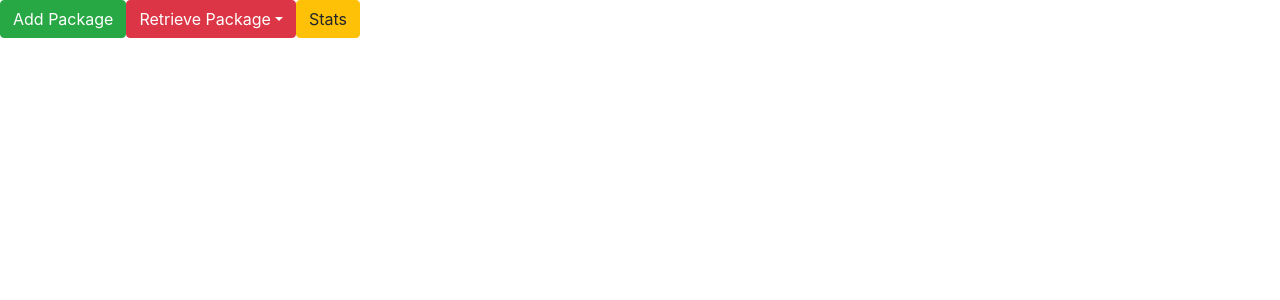
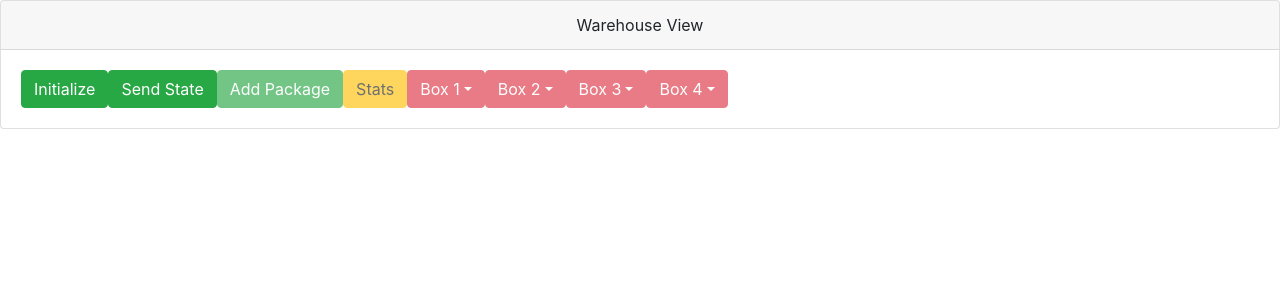
Before and after one commit to ColtonOsterlund/Capstone_ReactFrontEnd, a React (Create React App) app: page / in a window 1280 px wide. Shown: the top 300 px of the page. Built offline with nearby package versions, Linux system fonts and the light colour scheme.

Commit message:
Front end with working socket communications. Basic server logs packages.

```diff
--- a/public/index.html
+++ b/public/index.html
@@ -43,4 +43,5 @@
     -->
 </body>
 
+
 </html>
--- a/src/App.js
+++ b/src/App.js
@@ -5,41 +5,108 @@ import React, { useState } from "react";
 // let typeB_capacity = 5;
 // let typeC_capacity = 5;
 // let typeD_capacity = 5;
+function App() {
+
+  const [disable, setDisable] = React.useState(true);
   let counter = 0;
-const packageArr = new Array(20);
+  const boxCapacity = 5;
+  let packageArr = [];
+  //const [packageArr, setPackageArr] = useState([{ name: "", type: "", destinationBox: "" }]);
+
   var dBox1 = {
     name: "Box 1",
-  capacity: 5
+    capacity: boxCapacity
   };
+  let dBox1_Arr = [];
+
   var dBox2 = {
     name: "Box 2",
-  capacity: 5
+    capacity: boxCapacity
   };
+  let dBox2_Arr = [];
+
   var dBox3 = {
     name: "Box 3",
-  capacity: 5
+    capacity: boxCapacity
   };
+  let dBox3_Arr = [];
+
   var dBox4 = {
     name: "Box 4",
-  capacity: 5
+    capacity: boxCapacity
   };
+  let dBox4_Arr = [];
+
 
   const destinationBoxes = [dBox1, dBox2, dBox3, dBox4];
 
-// const packageTypeAArr = new Array(5);
-// const packageTypeBArr = new Array(5);
-// const packageTypeCArr = new Array(5);
-// const packageTypeDArr = new Array(5);
+  function addPackage() {
+    if (counter == 20) {
+      alert('All destination boxes are full!');
+    }
 
-function addPackage() {
+    else {
       let packageName = window.prompt('Enter your package name:');
       let packageType = window.prompt('Enter your package type:');
 
+      // if (typeA_capacity < 0 && typeB_capacity > 0 && typeC_capacity > 0 && typeD_capacity > 0) {
 
+      if (packageName != null && packageType != null && packageName != '' && packageType != '') {
         let random = Math.floor(Math.random() * destinationBoxes.length);
-  destinationBoxes[random].capacity--;
-  alert('Sorting into box: ' + destinationBoxes[random].name + ', capacity: ' + destinationBoxes[random].capacity)
-  // if (typeA_capacity < 0 && typeB_capacity > 0 && typeC_capacity > 0 && typeD_capacity > 0) {
+        alert('Sorting into ' + destinationBoxes[random].name + ', current capacity: ' + --destinationBoxes[random].capacity);
+        //  destinationBoxes[random].capacity--;
+
+        var newPackage = {
+          name: packageName,
+          type: packageType,
+          destinationBox: destinationBoxes[random]
+        };
+      }
+
+      // if (newPackage.destinationBox.capacity == 0) {
+      //   alert('Capacity limit reached on ' + newPackage.destinationBox.name);
+      //   // Need to do something here to prevent box from being added to
+      // }
+    }
+    counter++;
+    packageArr.push(newPackage);
+
+
+    // if (newPackage.destinationBox == dBox1) {
+    //   dBox1_Arr.push(newPackage);
+    // }
+
+    // else if (newPackage.destinationBox == dBox2) {
+    //   dBox2_Arr.push(newPackage);
+    // }
+
+    // else if (newPackage.destinationBox == dBox3) {
+    //   dBox3_Arr.push(newPackage);
+    // }
+
+    // else if (newPackage.destinationBox == dBox4) {
+    //   dBox4_Arr.push(newPackage);
+    // }
+    // Ask C++ side for input conveyor status
+  }
+
+  function sendPackage() {
+    let packageName = window.prompt('Enter your package name:');
+    let packageType = window.prompt('Enter your package type:');
+    let random = Math.floor(Math.random() * destinationBoxes.length);
+    if (packageName != null && packageType != null && packageName != '' && packageType != '') {
+      alert('Sorting into ' + destinationBoxes[random].name + ', current capacity: ' + --destinationBoxes[random].capacity);
+
+    }
+    const socket = new WebSocket('ws://localhost:8080');
+    socket.addEventListener('open', () => {
+      socket.send(
+        JSON.stringify({
+          name: packageName,
+          type: packageType,
+          destinationBox: destinationBoxes[random]
+        }));
+    });
 
     var newPackage = {
       name: packageName,
@@ -47,116 +114,204 @@ function addPackage() {
       destinationBox: destinationBoxes[random]
     };
 
-  if (newPackage.destinationBox.capacity == 0) {
-    alert('Capacity limit reached on ' + newPackage.destinationBox.name);
-    // Need to do something here to prevent box from being added to
+    counter++;
+    packageArr.push(newPackage);
+
+    socket.onclose = function (event) {
+      if (event.wasClean) {
+        alert('[close] Connection closed cleanly');
+      } else {
+        // e.g. server process killed or network down
+        // event.code is usually 1006 in this case
+        alert('[close] Connection died');
       }
+    };
 
-  counter++;
-  packageArr[counter] = newPackage;
+  }
+  function getPackageOne() {
 
+    let contents = "";
 
-  //   packageTypeAArr[typeA_capacity] = newPackage;
-  //   typeA_capacity--;
-  //   counter++;
-  // }
-
-  // else if (packageType == 'B') {
-  //   packageTypeBArr[typeB_capacity] = newPackage;
-  //   typeB_capacity--;
-  //   counter++;
-  // }
-
-  // else if (packageType == 'C') {
-  //   packageTypeCArr[typeC_capacity] = newPackage;
-  //   typeC_capacity--;
-  //   counter++;
-  // }
-
-  // else if (packageType == 'D') {
-  //   packageTypeDArr[typeD_capacity] = newPackage;
-  //   typeD_capacity--;
-  //   counter++;
-
-  // }
-  //}
-
-
-  // Ask C++ side for input conveyor status
-}
-
-function getPackageOne() {
     packageArr.forEach(function (elem) {
       if (elem.destinationBox.name == "Box 1") {
-      alert(elem.name + ', ' + elem.type);
+        contents += elem.name + ", " + elem.type + "\n";
       }
     });
+    alert(contents);
+    return contents;
+
   }
 
   function getPackageTwo() {
-  packageArr.forEach(function (elem) {
-    if (elem.destinationBox.name == "Box 2") {
-      alert(elem.name + ', ' + elem.type);
-    }
+    let contents = "";
+
+    dBox2_Arr.forEach(function (elem) {
+      contents += elem.name + ", " + elem.type + "\n";
     });
+    alert(contents);
   }
 
 
   function getPackageThree() {
-  packageArr.forEach(function (elem) {
-    if (elem.destinationBox.name == "Box 3") {
-      alert(elem.name + ', ' + elem.type);
-    }
+    let contents = "";
+
+    dBox3_Arr.forEach(function (elem) {
+      contents += elem.name + ", " + elem.type + "\n";
     });
+    alert(contents);
   }
 
 
   function getPackageFour() {
+    let contents = "";
+
+    dBox4_Arr.forEach(function (elem) {
+      contents += elem.name + ", " + elem.type + "\n";
+    });
+    alert(contents);
+  }
+
+  function getPackages(boxName) {
     packageArr.forEach(function (elem) {
-    if (elem.destinationBox.name == "Box 4") {
-      alert(elem.name + ', ' + elem.type);
+      if (elem.destinationBox.name == boxName) {
+        alert(elem.name)
       }
     });
   }
 
 
   function boxStats() {
-  // alert('Packages: \n' + counter);
+    let boxes = "";
     destinationBoxes.forEach(function (elem) {
-    alert(elem.name + ', Capacity: ' + elem.capacity);
+      boxes += elem.name + ", Capacity: " + elem.capacity + "\n";
     });
 
-  // alert('A: ' + (5 - typeA_capacity) + '\nB: ' + (5 - typeB_capacity)
-  //   + '\nC: ' + (5 - typeC_capacity) + '\nD: ' + (5 - typeD_capacity));
+    let packz = "";
+    packageArr.forEach(function (elem) {
+      packz += elem.name + ", Type: " + elem.type + "\n";
+    });
+    alert(boxes);
+    alert(packz);
   }
 
-export default function App() {
-  let db1 = "Box 1";
+
+  function sendState() {
+    var map = {};
+
+    map['1'] = [2, 4];
+    map['2'] = [1, 3, 5];
+    map['3'] = [2, 6];
+    map['4'] = [1, 5, 7];
+    map['5'] = [2, 4, 6, 8];
+    map['6'] = [3, 5, 9];
+    map['7'] = [4, 8];
+    map['8'] = [5, 7, 9];
+    map['9'] = [6, 8];
+
+    const socket = new WebSocket('ws://localhost:8080');
+    socket.addEventListener('open', () => {
+      socket.send(
+        JSON.stringify({ map }));
+    });
+  }
+
+
   return (
     <p>
-      <div class="btn-group">
-        <div>
-          <button class="btn btn-success" onClick={addPackage}>Add Package</button>
+      <div className="card">
+        <div className="card-header text-center">Warehouse View</div>
+        <div className="card-body">
+          <button class="btn btn-success" disabled={!disable} onClick={() => setDisable(false)}>Initialize</button>
+          <button class="btn btn-success" onClick={sendState}>Send State</button>
+
+          <button class="btn btn-success" disabled={disable} onClick={sendPackage}>Add Package</button>
+          <button class="btn btn-warning" disabled={disable} onClick={boxStats}>
+            Stats
+          </button>
+
+          {/* box 1 */}
+          <div class="btn-group dropdown">
+            <button class="btn btn-danger dropdown-toggle" disabled={disable} id="ddMenu-1" data-toggle="dropdown" aria-haspopup="true" aria-expanded="false">Box 1</button>
+            <div class="dropdown-menu">
+              <a class="dropdown-item" href="#" id="Box 1" onClick={() => {
+                let contents = "";
+
+                packageArr.forEach(function (elem) {
+                  if (elem.destinationBox.name == "Box 1") {
+                    contents += elem.name + ", " + elem.type + "\n";
+                  }
+                });
+                alert(contents);
+              }
+              }> Contents
+              </a>
             </div>
-        <div class="dropdown">
-          <button class="btn btn-danger dropdown-toggle" id="ddMenu" data-toggle="dropdown" aria-haspopup="true" aria-expanded="false">
-            Retrieve Package
-          </button>
-          <ul class="dropdown-menu" aria-labelledby="ddMenu">
-            <button class="dropdown-item" onClick={getPackageOne}>Box 1</button>
-            <button class="dropdown-item" onClick={getPackageTwo}>Box 2</button>
-            <button class="dropdown-item" onClick={getPackageThree}>Box 3</button>
-            <button class="dropdown-item" onClick={getPackageFour}>Box 4</button>
+          </div>
 
+          {/* box 2 */}
+          <div class="btn-group dropdown">
+            <button class="btn btn-danger dropdown-toggle" disabled={disable} id="ddMenu-1" data-toggle="dropdown" aria-haspopup="true" aria-expanded="false">Box 2</button>
+            <ul class="dropdown-menu">
+              <a class="dropdown-item" href="#" id="Box 2" onClick={() => {
+                let contents = "";
+
+                packageArr.forEach(function (elem) {
+                  if (elem.destinationBox.name == "Box 2") {
+                    contents += elem.name + ", " + elem.type + "\n";
+                  }
+                });
+                alert(contents);
+              }
+              }> Contents
+              </a>
             </ul>
           </div>
 
-        <div>
-          <button class="btn btn-warning" onClick={boxStats}>
-            Stats
-          </button>
+          {/* box 3 */}
+          <div class="btn-group dropdown">
+            <button class="btn btn-danger dropdown-toggle" disabled={disable} id="ddMenu-1" data-toggle="dropdown" aria-haspopup="true" aria-expanded="false">Box 3</button>
+            <ul class="dropdown-menu">
+              <a class="dropdown-item" href="#" id="Box 3" onClick={() => {
+                let contents = "";
+
+                packageArr.forEach(function (elem) {
+                  if (elem.destinationBox.name == "Box 3") {
+                    contents += elem.name + ", " + elem.type + "\n";
+                  }
+                });
+                alert(contents);
+              }
+              }> Contents
+              </a>
+            </ul>
+          </div>
+
+          {/* box 4 */}
+          <div class="btn-group dropdown">
+            <button class="btn btn-danger dropdown-toggle" disabled={disable} id="ddMenu-1" data-toggle="dropdown" aria-haspopup="true" aria-expanded="false">Box 4</button>
+            <ul class="dropdown-menu">
+              <a class="dropdown-item" href="#" id="Box 4" onClick={() => {
+                let contents = "";
+
+                packageArr.forEach(function (elem) {
+                  if (elem.destinationBox.name == "Box 4") {
+                    contents += elem.name + ", " + elem.type + "\n";
+
+                  }
+                });
+                alert(contents);
+
+              }
+              }> Contents
+              </a>
+            </ul>
           </div>
         </div>
-    </p>
+
+      </div>
+
+    </p >
   );
 }
+
+export default App;
```
Also changed, not shown: websocketServer/websocketserver.js (added, +17 -0 lines). Lines whose indentation alone changed are shown as unchanged.
